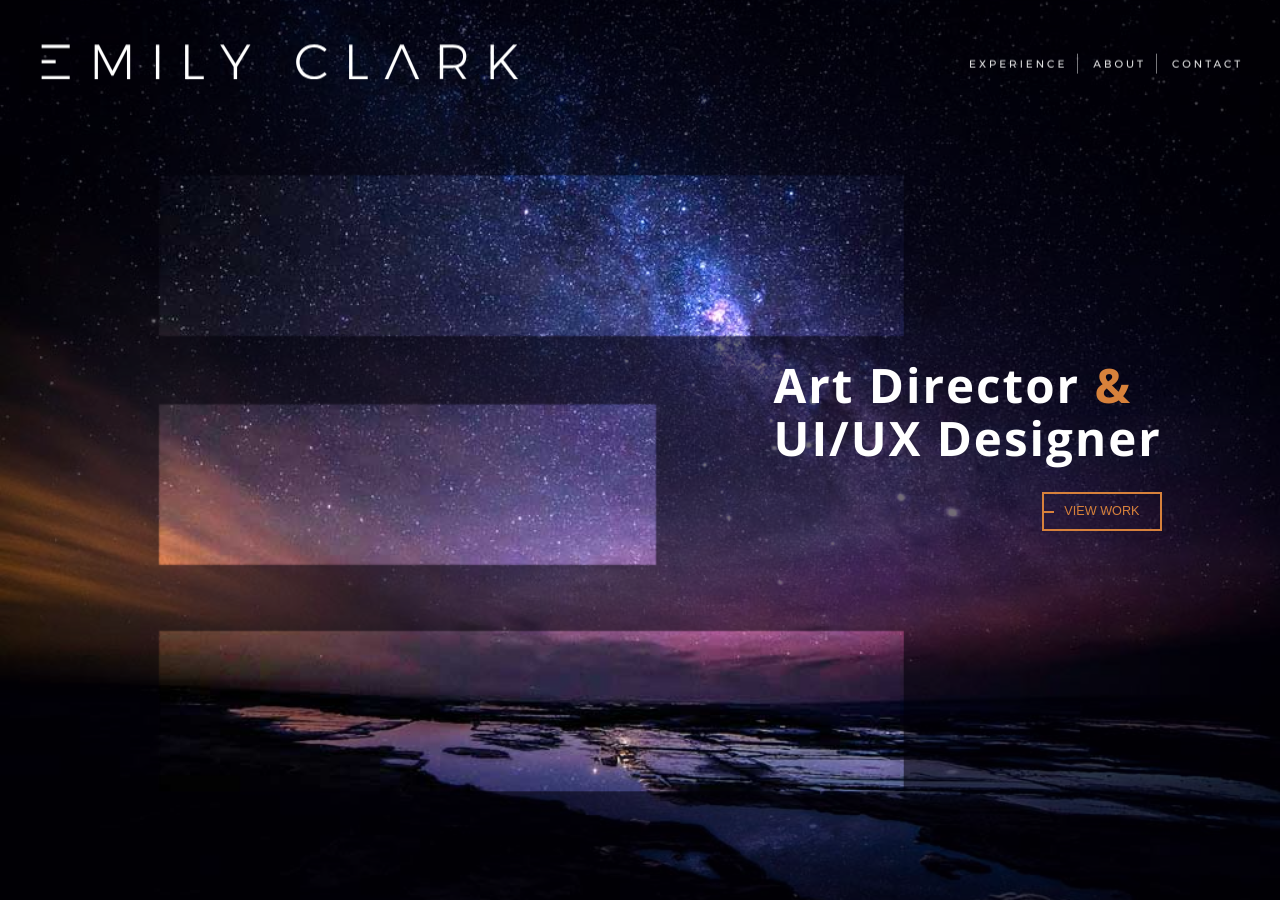
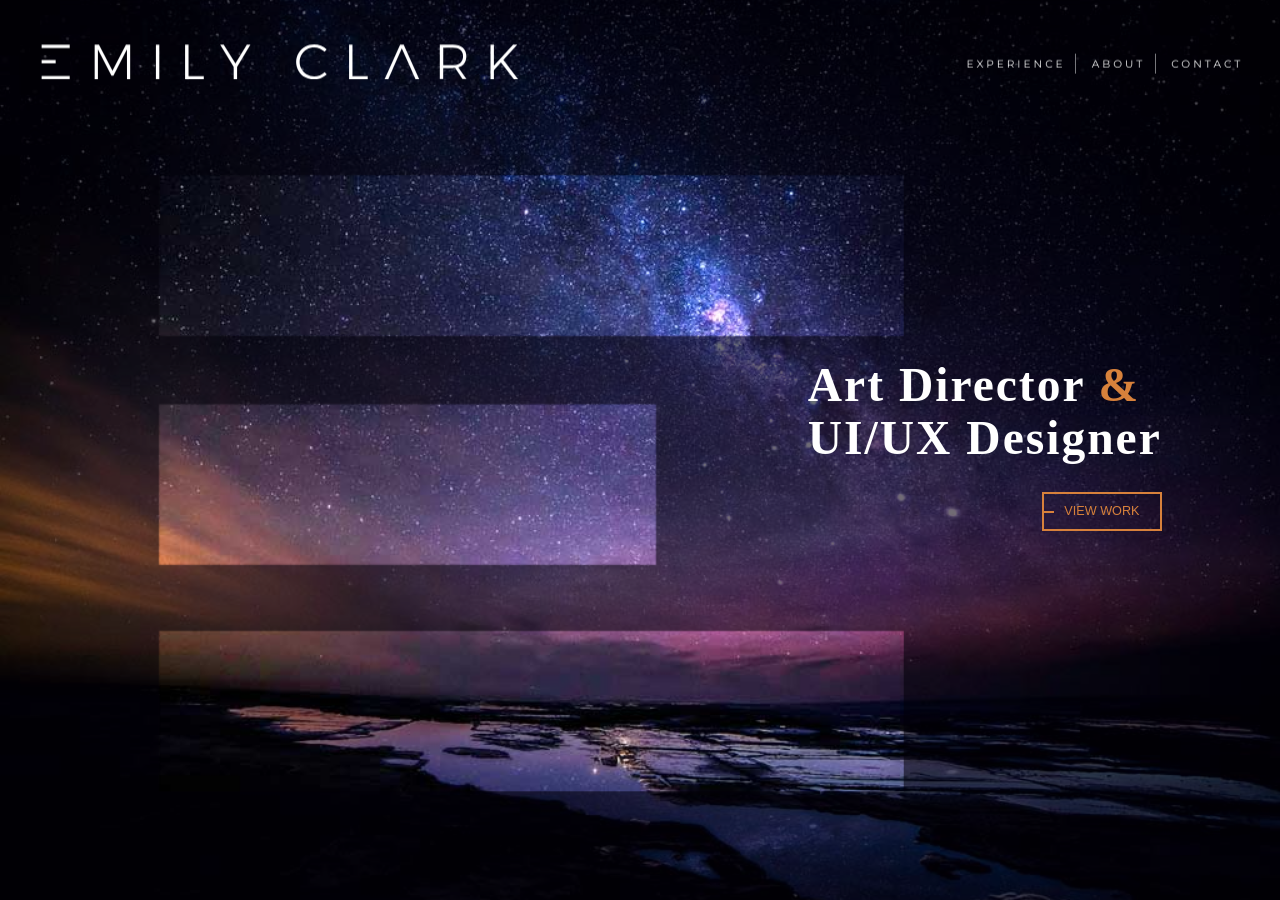
Before and after one commit to EmilyBlaineClark/emilyblaineclark.github.io, a Jekyll site: the page built from index.html, in a window 1280 px wide. Built offline with Jekyll 4.4.1, drawn with Linux system fonts in a browser that asks for light colours; nearby versions of some CDN libraries.

Commit message:
Add google fonts

```diff
--- a/_sass/_fonts.scss
+++ b/_sass/_fonts.scss
@@ -1,59 +1,60 @@
-@font-face {
-  font-family: "Lato";
-  font-style: normal;
-  font-weight: bold;
-  src: url("/fonts/Lato-Hairline.ttf") format("truetype");
-}
-
-@font-face {
-	font-family: "Montserrat";
-	font-style: normal;
-	font-weight: bold;
-	src: url("/fonts/Montserrat-Bold.ttf") format("truetype");
-}
-
-@font-face {
-	font-family: "Montserrat";
-	font-style: italic;
-	font-weight: bold;
-	src: url("/fonts/Montserrat-BoldItalic.ttf") format("truetype");
-}
-
-@font-face {
-	font-family: "Montserrat";
-	font-style: italic;
-	font-weight: normal;
-	src: url("/fonts/Montserrat-Italic.ttf") format("truetype");
-}
-
-@font-face {
-	font-family: "Montserrat";
-	font-style: normal;
-	font-weight: normal;
-	src: url("/fonts/Montserrat-Regular.ttf") format("truetype");
-}
-
-@font-face {
-	font-family: "OpenSans";
-	font-style: normal;
-	font-weight: normal;
-	src: url("/fonts/OpenSans-Regular.ttf") format("truetype");
-}
-
-@font-face {
-	font-family: "OpenSans";
-	font-style: normal;
-	font-weight: bold;
-	src: url("/fonts/OpenSans-Bold.ttf") format("truetype");
-}
-
-@font-face {
-	font-family: "OpenSans";
-	font-style: italic;
-	font-weight: bold;
-	src: url("/fonts/OpenSans-BoldItalic.ttf") format("truetype");
-}
-
+@import url('https://fonts.googleapis.com/css?family=Lato:300|Montserrat:400,700i|Open+Sans:400,700');
+// @font-face {
+//   font-family: "Lato";
+//   font-style: normal;
+//   font-weight: bold;
+//   src: url("/fonts/Lato-Hairline.ttf") format("truetype");
+// }
+//
+// @font-face {
+// 	font-family: "Montserrat";
+// 	font-style: normal;
+// 	font-weight: bold;
+// 	src: url("/fonts/Montserrat-Bold.ttf") format("truetype");
+// }
+//
+// @font-face {
+// 	font-family: "Montserrat";
+// 	font-style: italic;
+// 	font-weight: bold;
+// 	src: url("/fonts/Montserrat-BoldItalic.ttf") format("truetype");
+// }
+//
+// @font-face {
+// 	font-family: "Montserrat";
+// 	font-style: italic;
+// 	font-weight: normal;
+// 	src: url("/fonts/Montserrat-Italic.ttf") format("truetype");
+// }
+//
+// @font-face {
+// 	font-family: "Montserrat";
+// 	font-style: normal;
+// 	font-weight: normal;
+// 	src: url("/fonts/Montserrat-Regular.ttf") format("truetype");
+// }
+//
+// @font-face {
+// 	font-family: "OpenSans";
+// 	font-style: normal;
+// 	font-weight: normal;
+// 	src: url("/fonts/OpenSans-Regular.ttf") format("truetype");
+// }
+//
+// @font-face {
+// 	font-family: "OpenSans";
+// 	font-style: normal;
+// 	font-weight: bold;
+// 	src: url("/fonts/OpenSans-Bold.ttf") format("truetype");
+// }
+//
+// @font-face {
+// 	font-family: "OpenSans";
+// 	font-style: italic;
+// 	font-weight: bold;
+// 	src: url("/fonts/OpenSans-BoldItalic.ttf") format("truetype");
+// }
+//
 .text-orange{
   color: $orange;
 }
```
